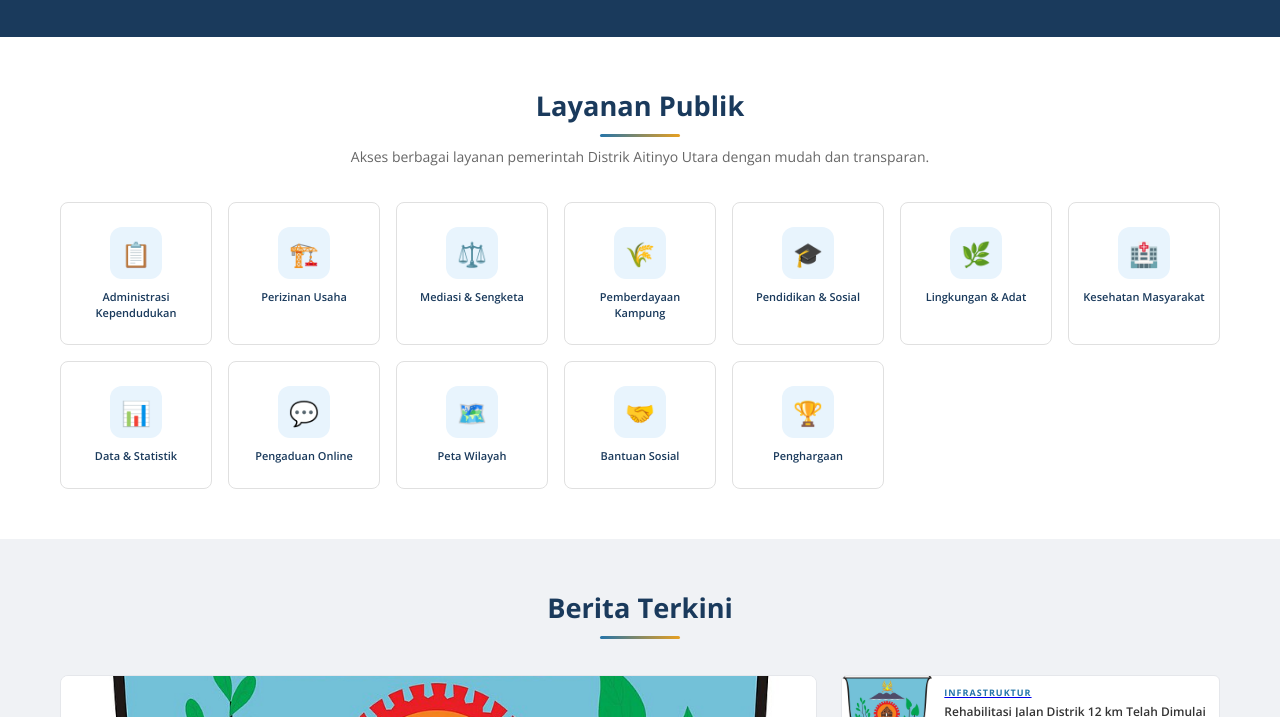
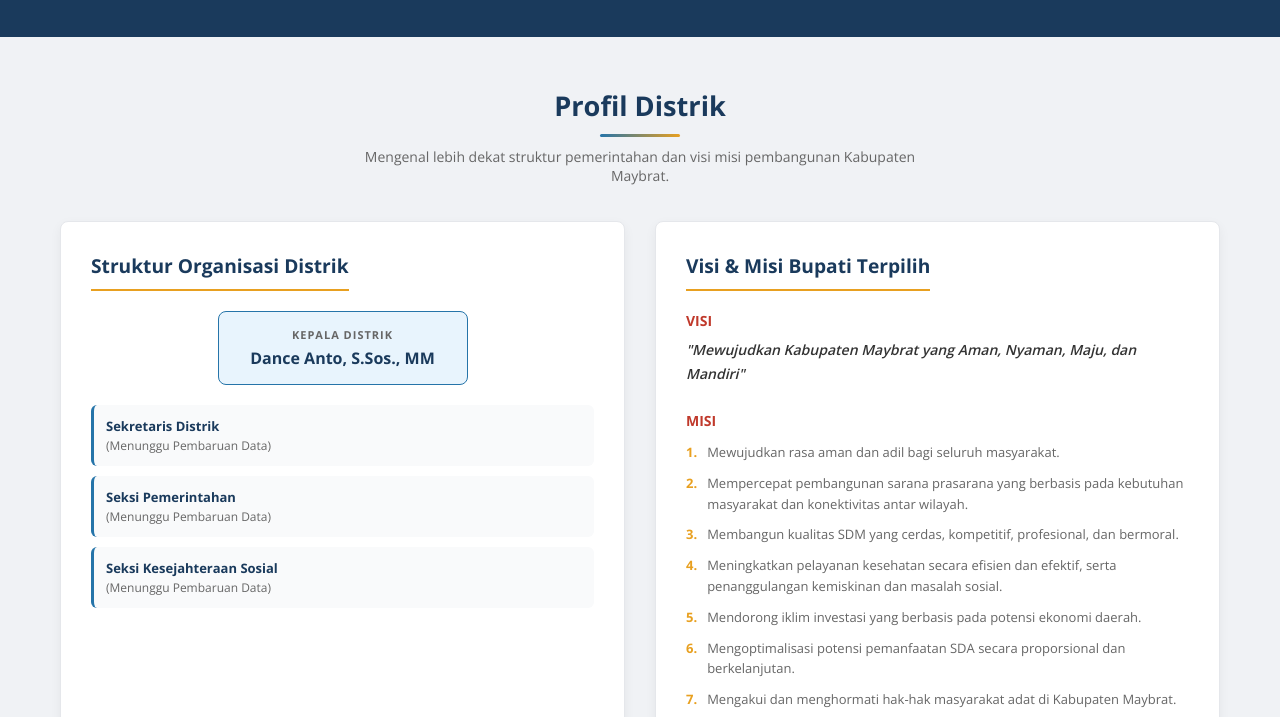
Before and after one commit to sweexhana-sketch/distrik-aitinyo-utara, a plain HTML site: page index.html in a window 1280 px wide. Shown: the part 783-1500 px from the top of the page. Drawn offline with nearby package versions, Linux system fonts and the light colour scheme.

Commit message:
Add Profil section with District Organizational Structure and Regent Vision/Mission

```diff
--- a/index.html
+++ b/index.html
@@ -681,6 +681,98 @@ footer{background:#0d1f35;color:rgba(255,255,255,0.75);padding:50px 0 0;}
 </div>
 
 <!-- LAYANAN PUBLIK -->
+<!-- PROFIL -->
+<style>
+.profil-grid { display: grid; grid-template-columns: 1fr 1fr; gap: 30px; }
+@media(max-width: 768px) { .profil-grid { grid-template-columns: 1fr; } }
+.profil-card { background: #fff; padding: 30px; border-radius: 8px; border: 1px solid #e5e7eb; box-shadow: 0 4px 12px rgba(0,0,0,0.05); }
+.profil-title { color: var(--biru-tua); margin-bottom: 20px; font-size: 1.2rem; border-bottom: 2px solid var(--emas); padding-bottom: 10px; display: inline-block; }
+</style>
+<div id="profil" class="section">
+  <div class="container">
+    <div class="section-header">
+      <h2>Profil Distrik</h2>
+      <span class="divider-img"></span>
+      <p>Mengenal lebih dekat struktur pemerintahan dan visi misi pembangunan Kabupaten Maybrat.</p>
+    </div>
+
+    <div class="profil-grid">
+      <!-- Struktur Organisasi -->
+      <div class="profil-card">
+        <h3 class="profil-title">Struktur Organisasi Distrik</h3>
+
+        <div style="text-align: center; margin-bottom: 20px;">
+          <div style="display: inline-block; background: var(--biru-muda); padding: 15px 30px; border-radius: 8px; border: 1px solid var(--biru); min-width: 250px;">
+            <div style="font-size: 11px; text-transform: uppercase; color: var(--abu); font-weight: 700; letter-spacing: 1px; margin-bottom: 5px;">Kepala Distrik</div>
+            <div style="font-size: 16px; font-weight: 700; color: var(--biru-tua);">Dance Anto, S.Sos., MM</div>
+          </div>
+        </div>
+
+        <div style="display: flex; flex-direction: column; gap: 10px; margin-top: 20px;">
+          <div style="background: #f9fafb; padding: 12px; border-radius: 6px; border-left: 3px solid var(--biru); font-size: 13px;">
+            <strong style="color: var(--biru-tua);">Sekretaris Distrik</strong>
+            <div style="color: var(--abu); font-size: 12px; margin-top: 2px;">(Menunggu Pembaruan Data)</div>
+          </div>
+          <div style="background: #f9fafb; padding: 12px; border-radius: 6px; border-left: 3px solid var(--biru); font-size: 13px;">
+            <strong style="color: var(--biru-tua);">Seksi Pemerintahan</strong>
+            <div style="color: var(--abu); font-size: 12px; margin-top: 2px;">(Menunggu Pembaruan Data)</div>
+          </div>
+          <div style="background: #f9fafb; padding: 12px; border-radius: 6px; border-left: 3px solid var(--biru); font-size: 13px;">
+            <strong style="color: var(--biru-tua);">Seksi Kesejahteraan Sosial</strong>
+            <div style="color: var(--abu); font-size: 12px; margin-top: 2px;">(Menunggu Pembaruan Data)</div>
+          </div>
+        </div>
+      </div>
+
+      <!-- Visi Misi -->
+      <div class="profil-card">
+        <h3 class="profil-title">Visi & Misi Bupati Terpilih</h3>
+
+        <div style="margin-bottom: 25px;">
+          <h4 style="color: var(--merah); font-size: 14px; margin-bottom: 8px; text-transform: uppercase;">Visi</h4>
+          <p style="font-size: 14px; line-height: 1.7; color: var(--abu-tua); font-weight: 600; font-style: italic;">
+            "Mewujudkan Kabupaten Maybrat yang Aman, Nyaman, Maju, dan Mandiri"
+          </p>
+        </div>
+
+        <div>
+          <h4 style="color: var(--merah); font-size: 14px; margin-bottom: 12px; text-transform: uppercase;">Misi</h4>
+          <ul style="list-style: none; padding: 0; display: flex; flex-direction: column; gap: 10px;">
+            <li style="display: flex; gap: 10px; font-size: 13px; line-height: 1.6; color: var(--abu);">
+              <span style="color: var(--emas); font-weight: bold;">1.</span>
+              Mewujudkan rasa aman dan adil bagi seluruh masyarakat.
+            </li>
+            <li style="display: flex; gap: 10px; font-size: 13px; line-height: 1.6; color: var(--abu);">
+              <span style="color: var(--emas); font-weight: bold;">2.</span>
+              Mempercepat pembangunan sarana prasarana yang berbasis pada kebutuhan masyarakat dan konektivitas antar wilayah.
+            </li>
+            <li style="display: flex; gap: 10px; font-size: 13px; line-height: 1.6; color: var(--abu);">
+              <span style="color: var(--emas); font-weight: bold;">3.</span>
+              Membangun kualitas SDM yang cerdas, kompetitif, profesional, dan bermoral.
+            </li>
+            <li style="display: flex; gap: 10px; font-size: 13px; line-height: 1.6; color: var(--abu);">
+              <span style="color: var(--emas); font-weight: bold;">4.</span>
+              Meningkatkan pelayanan kesehatan secara efisien dan efektif, serta penanggulangan kemiskinan dan masalah sosial.
+            </li>
+            <li style="display: flex; gap: 10px; font-size: 13px; line-height: 1.6; color: var(--abu);">
+              <span style="color: var(--emas); font-weight: bold;">5.</span>
+              Mendorong iklim investasi yang berbasis pada potensi ekonomi daerah.
+            </li>
+            <li style="display: flex; gap: 10px; font-size: 13px; line-height: 1.6; color: var(--abu);">
+              <span style="color: var(--emas); font-weight: bold;">6.</span>
+              Mengoptimalisasi potensi pemanfaatan SDA secara proporsional dan berkelanjutan.
+            </li>
+            <li style="display: flex; gap: 10px; font-size: 13px; line-height: 1.6; color: var(--abu);">
+              <span style="color: var(--emas); font-weight: bold;">7.</span>
+              Mengakui dan menghormati hak-hak masyarakat adat di Kabupaten Maybrat.
+            </li>
+          </ul>
+        </div>
+      </div>
+    </div>
+  </div>
+</div>
+
 <div id="layanan" class="section section-alt">
   <div class="container">
     <div class="section-header">
```
